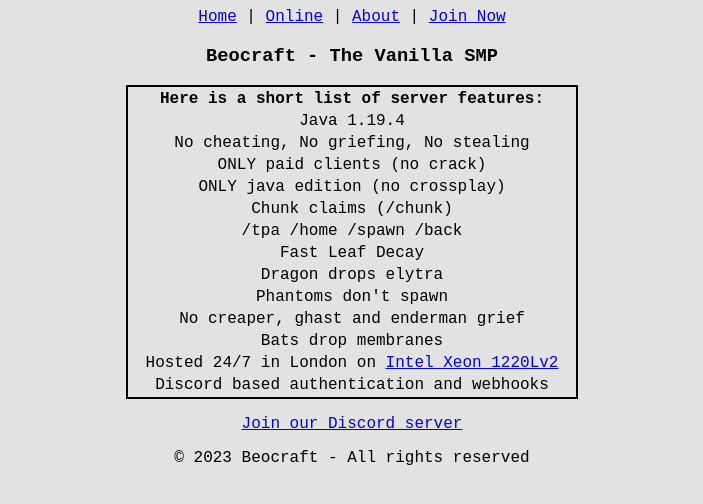
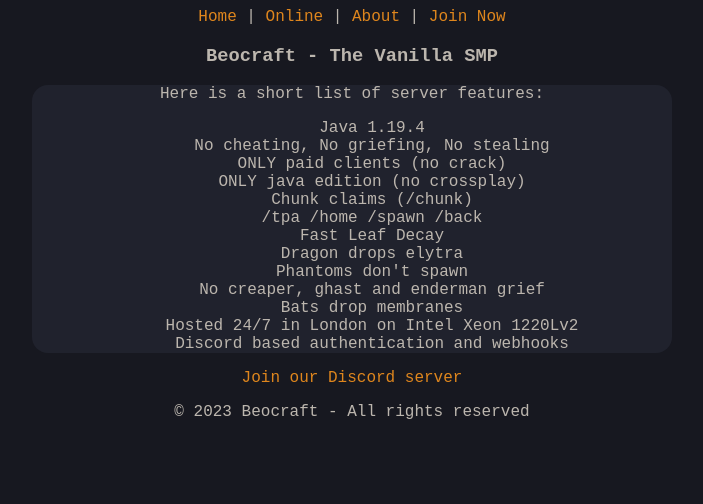
Before and after one commit to Beocraft/beocraft.github.io, a Vue app: page /about in a window 1280 px wide. Shown: the top 504 px of the page, without its empty margins (288-991 px from the left). Built offline with nearby package versions, Linux system fonts and the light colour scheme.

Commit message:
improvement

```diff
--- a/src/assets/styles.css
+++ b/src/assets/styles.css
@@ -1,6 +1,19 @@
 @font-face {
     font-family: 'Inconsolata', monospace;
     src: url("https://fonts.googleapis.com/css2?family=Inconsolata&display=swap");
+}
+
+:root{
+    --black: #171820;
+    --background-top: #20222d;
+    --yellow: #fdc029;
+    --orange: #df861d;
+    --dark-orange: #aa3d01;
+    --gray: #bcb6ae;
+
+    --text: var(--gray);
+    --border: 0.2rem;
+    --border-radius: 1rem;
 }
 
 * {
@@ -9,11 +22,12 @@
 }
 
 body {
-    background-color: #e2e2e2;
+    background-color: var(--black);
+    color: var(--text);
 }
 
 table {
-    border: 2px solid;
+    border-radius: var(--border-radius);
 }
 
 th {
@@ -34,3 +48,131 @@
     margin-left: auto;
     margin-right: auto;
 }
+
+a{
+    color: var(--orange);
+    text-decoration: none;
+}
+
+a:visited{
+    color:var(--orange)
+}
+
+a:hover{
+    filter: brightness(150%);
+}
+
+a:active{
+    filter: brightness(120%);
+}
+
+button{
+    background-color: var(--orange);
+    border-radius: 0.2rem;
+    border: none;
+    color: var(--black);
+}
+
+button:hover{
+    filter: brightness(150%);
+}
+
+button:active{
+    filter: brightness(120%);
+}
+
+.mobile-hidden{
+    display: table-cell;
+}
+
+.mobile-small-hidden{
+    display: table-cell;
+}
+
+.card{
+    border-radius: 1rem;
+    background-color: var(--background-top);
+}
+
+.card-interactable:hover{
+    filter: brightness(150%);
+}
+
+.card-interactable:active{
+    filter: brightness(120%);
+}
+
+.flex{
+    display: flex;
+}
+
+.flex-row{
+    flex-direction: row;
+}
+
+.flex-column{
+    flex-direction: column;
+}
+
+.flex-distribute{
+    justify-content: space-between;
+}
+
+.table-element{
+    padding: 0.2rem 4rem;
+    margin-bottom: 0.4rem;
+}
+
+.width-restricted{
+    max-width: 40rem;
+}
+
+.no-bullet{
+    list-style-type: none;
+}
+
+@keyframes pending {
+    0%{
+        background-color: var(--black);
+    }
+    50% {
+        background-color: var(--background-top);
+    }
+    100%{
+        background-color: var(--black);
+    }
+}
+
+.pending{
+    animation: pending 1.5s infinite;
+}
+
+.dummy{
+    width: 100%;
+    height: 25vh;
+    border-radius: var(--border-radius);
+}
+
+.m-t-1{
+    margin-top: 1rem;
+}
+
+.p-1{
+    padding: 1rem;
+}
+
+@media(max-width: 70rem){
+    .width-restricted{
+        max-width: initial;
+    }
+
+    .mobile-hidden{
+        display: none;
+    }
+}
+
+@media(max-width: 50rem){
+    .mobile-small-hidden{
+        display: none;
+    }
+}
--- a/src/views/AboutView.vue
+++ b/src/views/AboutView.vue
@@ -1,50 +1,24 @@
 <template>
     <div class="about">
         <h3>Beocraft - The Vanilla SMP</h3>
-        <table class="center">
-            <tr>
-                <th>Here is a short list of server features:</th>
-            </tr>
-            <tr>
-                <td>Java 1.19.4</td>
-            </tr>
-            <tr>
-                <td>No cheating, No griefing, No stealing</td>
-            </tr>
-            <tr>
-                <td>ONLY paid clients (no crack)</td>
-            </tr>
-            <tr>
-                <td>ONLY java edition (no crossplay)</td>
-            </tr>
-            <tr>
-                <td>Chunk claims (/chunk)</td>
-            </tr>
-            <tr>
-                <td>/tpa /home /spawn /back</td>
-            </tr>
-            <tr>
-                <td>Fast Leaf Decay</td>
-            </tr>
-            <tr>
-                <td>Dragon drops elytra</td>
-            </tr>
-            <tr>
-                <td>Phantoms don't spawn</td>
-            </tr>
-            <tr>
-                <td>No creaper, ghast and enderman grief</td>
-            </tr>
-            <tr>
-                <td>Bats drop membranes</td>
-            </tr>
-            <tr>
-                <td>Hosted 24/7 in London on <a href="https://www.intel.com/content/www/us/en/products/sku/65735/intel-xeon-processor-e31220l-v2-3m-cache-2-30-ghz/specifications.html">Intel Xeon 1220Lv2</a></td>
-            </tr>
-            <tr>
-                <td>Discord based authentication and webhooks</td>
-            </tr>
-        </table>
+        <main class="card width-restricted center">
+          <p class="center">Here is a short list of server features:</p>
+          <ul class="no-bullet">
+            <li>Java 1.19.4</li>
+            <li>No cheating, No griefing, No stealing</li>
+            <li>ONLY paid clients (no crack)</li>
+            <li>ONLY java edition (no crossplay)</li>
+            <li>Chunk claims (/chunk)</li>
+            <li>/tpa /home /spawn /back</li>
+            <li>Fast Leaf Decay</li>
+            <li>Dragon drops elytra</li>
+            <li>Phantoms don't spawn</li>
+            <li>No creaper, ghast and enderman grief</li>
+            <li>Bats drop membranes</li>
+            <li>Hosted 24/7 in London on Intel Xeon 1220Lv2</li>
+            <li>Discord based authentication and webhooks</li>
+          </ul>
+        </main>
         <p><router-link to="/join">Join our Discord server</router-link></p>
     </div>
 </template>
--- a/src/views/DetailsView.vue
+++ b/src/views/DetailsView.vue
@@ -1,7 +1,7 @@
 <template>
-  <div class="details">
+  <div class="details center">
     <h3>Player details</h3>
-    <table class="center" v-if="player">
+    <table class="card p-1 center" v-if="player">
       <tr>
         <th>icon</th>
         <td>
@@ -48,7 +48,7 @@
         <td>{{ player.cachedAt }}</td>
       </tr>
     </table>
-    <p v-else>No data found for player {{uuid}}</p>
+    <div v-else class="pending dummy width-restricted center m-t-1"></div>
   </div>
 </template>
 
--- a/src/views/HomeView.vue
+++ b/src/views/HomeView.vue
@@ -2,30 +2,41 @@
   <div class="home">
     <h3 v-if="stats">Displaying total of {{ stats.count }} players from {{ stats.guilds.count }} different
       guilds</h3>
-        <table id="player-table" class="center" v-if="data">
-            <tr>
-                <th>icon</th>
-                <th>minecraft</th>
-                <th>discord</th>
-                <th>created_at</th>
-                <th>cached_at</th>
-                <th>actions</th>
-            </tr>
-            <tr v-for="d in data">
-                <td class="icon">
+<!--    <table id="player-table" class="center" v-if="data">-->
+<!--      <tr>-->
+<!--        <th>icon</th>-->
+<!--        <th>minecraft</th>-->
+<!--        <th>discord</th>-->
+<!--        <th class="mobile-hidden">created_at</th>-->
+<!--        <th class="mobile-hidden">cached_at</th>-->
+<!--        <th class="mobile-small-hidden">actions</th>-->
+<!--      </tr>-->
+<!--      <tr v-for="d in data" class="card">-->
+<!--        <td class="icon">-->
+<!--          <img :src="d.avatar">-->
+<!--          <img :src="`https://visage.surgeplay.com/face/32/${d.uuid}`">-->
+<!--        </td>-->
+<!--        <td class="minecraft">{{ d.name }}</td>-->
+<!--        <td class="discord">{{ d.nickname }}</td>-->
+<!--        <td class="created_at mobile-hidden center">{{ formatDate(d.createdAt) }}</td>-->
+<!--        <td class="cached_at mobile-hidden center">{{ formatDate(d.cachedAt) }}</td>-->
+<!--        <td class="mobile-small-hidden">-->
+<!--          <button type="button" class="details" @click="(e) => details(d.uuid)">details</button>-->
+<!--          <button type="button" class="update" @click="(e) => update(d.uuid)">update</button>-->
+<!--        </td>-->
+<!--      </tr>-->
+<!--    </table>-->
+    <main class="flex flex-column width-restricted center" v-if="data">
+      <article class="flex flex-row flex-distribute card card-interactable table-element" v-for="d in data" @click="(e) => details(d.uuid)">
+        <div>
           <img :src="d.avatar">
           <img :src="`https://visage.surgeplay.com/face/32/${d.uuid}`">
-                </td>
-                <td class="minecraft">{{ d.name }}</td>
-                <td class="discord">{{ d.nickname }}</td>
-                <td class="created_at">{{ formatDate(d.createdAt) }}</td>
-                <td class="cached_at">{{ formatDate(d.cachedAt) }}</td>
-                <td>
-                    <button type="button" class="details" @click="(e) => details(d.uuid)">details</button>
-                    <button type="button" class="update" @click="(e) => update(d.uuid)">update</button>
-                </td>
-            </tr>
-        </table>
+        </div>
+        <span>{{d.name}}</span>
+        <span class="mobile-hidden">{{d.nickname}}</span>
+      </article>
+    </main>
+    <div v-else class="pending dummy width-restricted center m-t-1"></div>
   </div>
 </template>
 
--- a/src/views/JoinView.vue
+++ b/src/views/JoinView.vue
@@ -1,6 +1,6 @@
 <template>
     <div class="join">
-        <h3>You will be redirect to our Discord server</h3>
+        <h3>You will be redirected to our Discord server</h3>
         <p>If the redirect did not work please use <a href="https://discord.gg/q3ZNyDeCcA">this link</a></p>
         <iframe src="https://discord.com/widget?id=1088934690385317928&theme=dark" width="350" height="500"
                 allowtransparency="true" frameborder="0"
--- a/src/views/OnlineView.vue
+++ b/src/views/OnlineView.vue
@@ -1,25 +1,14 @@
 <template>
   <div class="online" v-if="status">
     <h3>Currently {{ status.players.online }} out of {{ status.players.max }} players online</h3>
-        <table class="center" v-if="status.players.sample">
-            <tr>
-                <th>icon</th>
-                <th>name</th>
-                <th>uuid</th>
-                <th>action</th>
-            </tr>
-            <tr v-for="player in status.players.sample">
-                <td>
+    <main class="flex flex-column width-restricted center" v-if="status.players.sample">
+      <article class="flex flex-row flex-distribute card card-interactable table-element" v-for="player in status.players.sample" @click="(e)=>details(player.id)">
         <img :src="`https://visage.surgeplay.com/face/32/${player.id}`">
-                </td>
-                <td>{{ player.name }}</td>
-                <td>{{ player.id }}</td>
-                <td>
-                    <button type="button" @click="(e)=>details(player.id)">details</button>
-                </td>
-            </tr>
-        </table>
+        <span>{{ player.name }}</span>
+      </article>
+    </main>
   </div>
+  <div v-else class="pending dummy width-restricted center m-t-1"></div>
 </template>
 
 <script lang="ts" setup>
```
Lines whose indentation alone changed are shown as unchanged.
